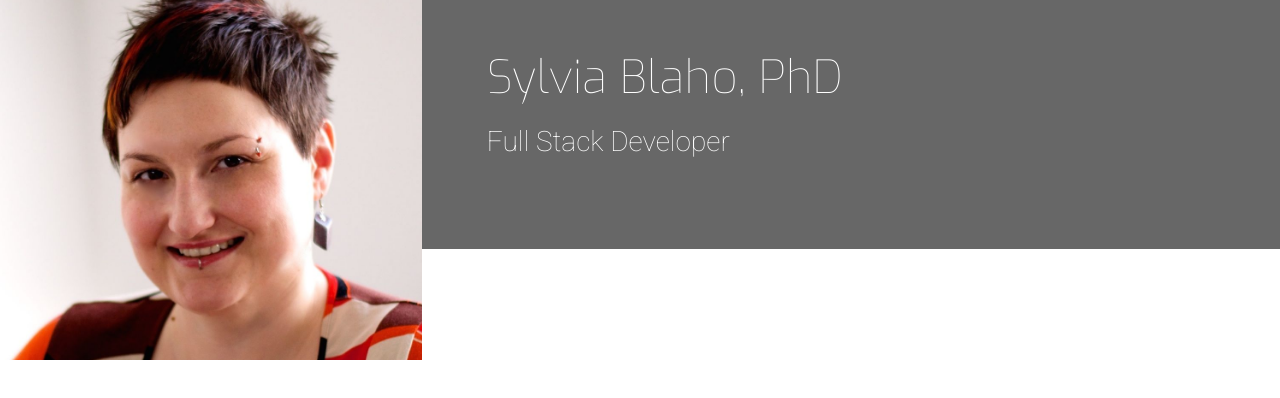
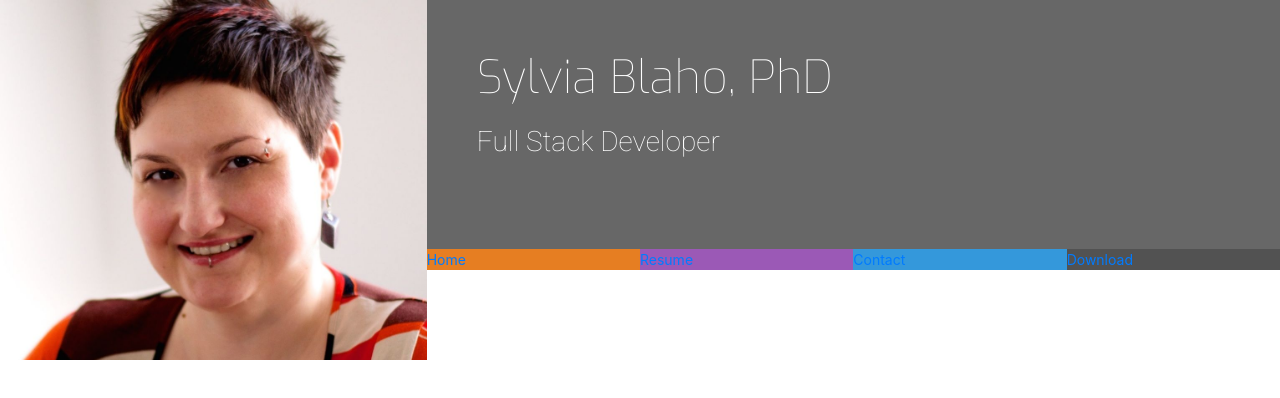
Before and after one commit to blahosyl/resume-bootstrap, a plain HTML site: page index.html in a window 1280 px wide. Drawn offline with nearby package versions, Linux system fonts and the light colour scheme.

Commit message:
add & style nav menu items

```diff
--- a/assets/css/style.css
+++ b/assets/css/style.css
@@ -6,6 +6,22 @@
 
 .bg-color-name-title {
     background-color: #676767;
+}
+
+.ui-menu-color-home {
+    background-color: #e67e22;
+}
+
+.ui-menu-color-resume {
+    background-color: #9b59b6;
+}
+
+.ui-menu-color-contact {
+    background-color: #3498db;
+}
+
+.ui-menu-color-download {
+    background-color: #525252;
 }
 
 /* Headings */
@@ -46,3 +62,18 @@ header {
     margin-bottom: 90px;
     color: #FFFFFF;
 }
+
+.list-inline-item:not(:last-child) {
+    margin: 0;
+}
+
+/* remove space between children */
+.menucontainter {
+    font-size: 0;
+}
+
+#nav li {
+    font-size: 14px;
+    padding: 0;
+    margin: 0
+}
--- a/index.html
+++ b/index.html
@@ -13,19 +13,36 @@
 </head>
 <body>
     <header>
-        <div class="row">
+        <!-- "no-gutters" removes the initial indentation -->
+        <div class="row no-gutters">
             <a href="index.html" class ="col-md-4 logo">
 
             </a>
             <div class="col-md-8">
-                <div class="row bg-color-name-title">
+                <div class="row no-gutters bg-color-name-title">
                     <div class="col heading">
                         <h1 class="name">Sylvia Blaho, PhD</h1>
                         <h2 class="title">Full Stack Developer</h2>
-
                     </div>
                 </div>
-
+                <div class="row no-gutters">
+                    <div class="col">
+                        <ul id="nav" class="list-inline menucontainter">
+                            <li class="col-6 col-sm-3 list-inline-item ui-menu-color-home">
+                                <a href="#"><span>Home</span></a>
+                            </li>
+                            <li class="col-6 col-sm-3 list-inline-item ui-menu-color-resume">
+                                <a href="#"><span>Resume</span></a>
+                            </li>
+                            <li class="col-6 col-sm-3 list-inline-item ui-menu-color-contact">
+                                <a href="#"><span>Contact</span></a>
+                            </li>
+                            <li class="col-6 col-sm-3 list-inline-item ui-menu-color-download">
+                                <a href="#"><span>Download</span></a>
+                            </li>
+                        </ul>
+                    </div>
+                </div>
             </div>
         </div>
 
```
